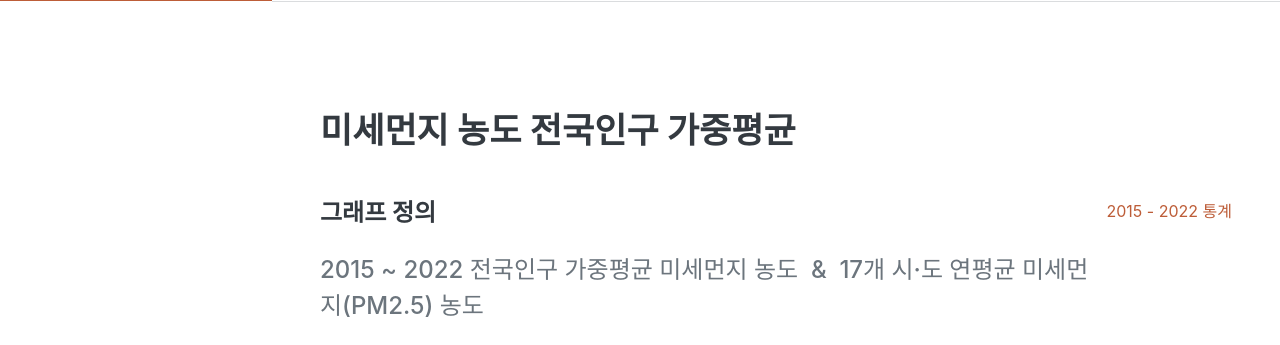
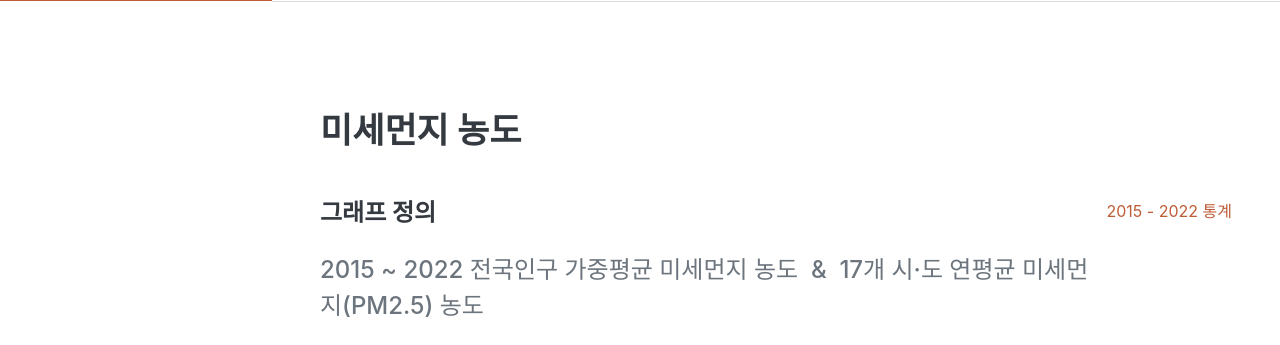
Before and after one commit to BAEEUNMANGDUCK/django-graph-plotly, a Django app: template django_plotly/core/templates/core/index.html in a window 1280 px wide. Shown: the part 799-1144 px from the top of the page. Run offline with Django 4.2, Linux system fonts and the light colour scheme; the template is opened without the code that fills it: values that come from a table or form of the project are taken from there, others are empty; data comes from the database, SQL or seed files in the repository; some libraries are stand-ins or nearby versions; some web fonts are replaced.

Commit message:
Update index.html

```diff
--- a/django_plotly/core/templates/core/index.html
+++ b/django_plotly/core/templates/core/index.html
@@ -71,7 +71,7 @@
             <!-- Experience-->
             <section class="resume-section" id="experience">
                 <div class="resume-section-content">
-                    <h2 class="mb-5" style="font-size:35px">미세먼지 농도 전국인구 가중평균</h2>
+                    <h2 class="mb-5" style="font-size:35px">미세먼지 농도</h2>
                     <div class="d-flex flex-column flex-md-row justify-content-between mb-5">
                         <div class="flex-grow-1">
                             <h4 class="mb-0">그래프 정의</h4>
```
